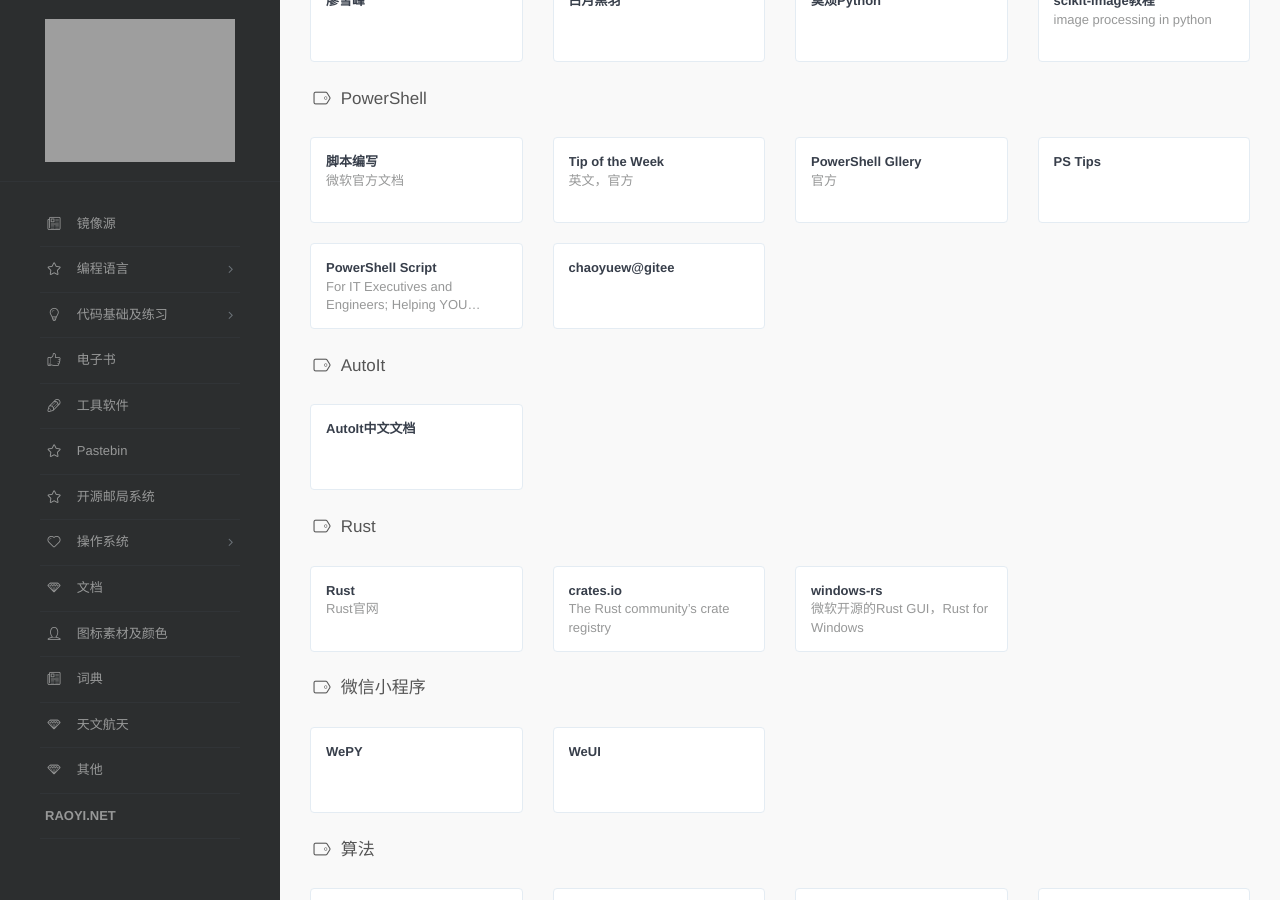
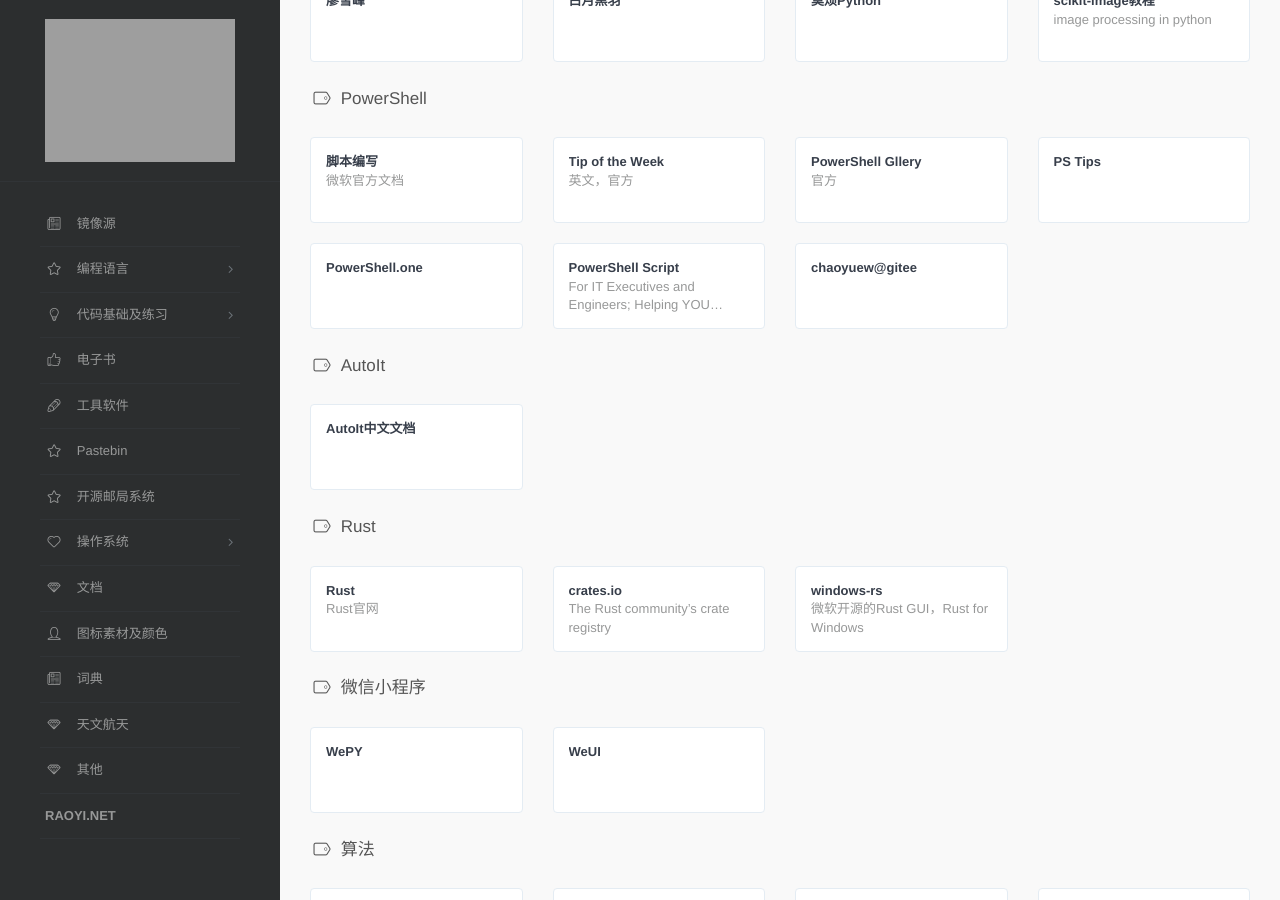
Before and after one commit to raoyi/webstack, a Jekyll site: the page built from index.html, in a window 1280 px wide and 900 px high, scrolled down 657 px. Built offline with Jekyll 4.4.1, drawn with Linux system fonts in a browser that asks for light colours.

Commit message:
update _data/webstack.yml.
Signed-off-by: 一毛 <prcraoyi@qq.com>

```diff
--- a/_data/webstack.yml
+++ b/_data/webstack.yml
@@ -57,6 +57,8 @@
           description: 官方
         - title: PS Tips
           url: https://www.pstips.net/
+        - title: PowerShell.one
+          url: https://powershell.one/
         - title: PowerShell Script
           url: https://itproguru.com/Scripts/
           description: For IT Executives and Engineers; Helping YOU architect & build successful strategies and solutions
```
